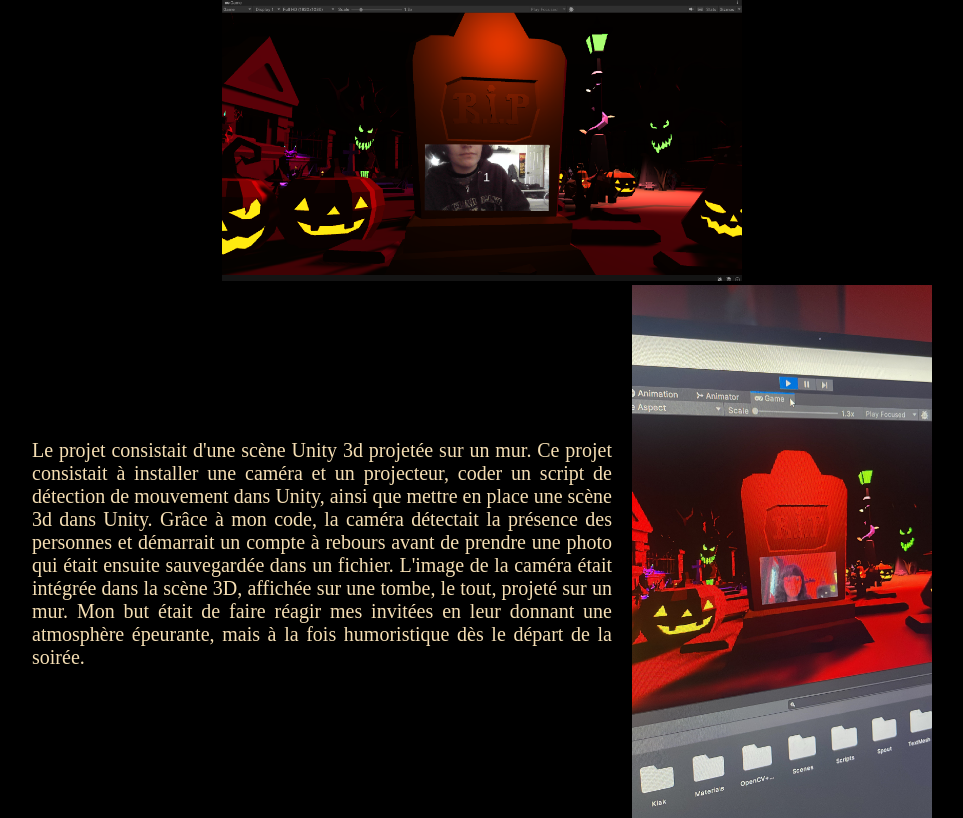
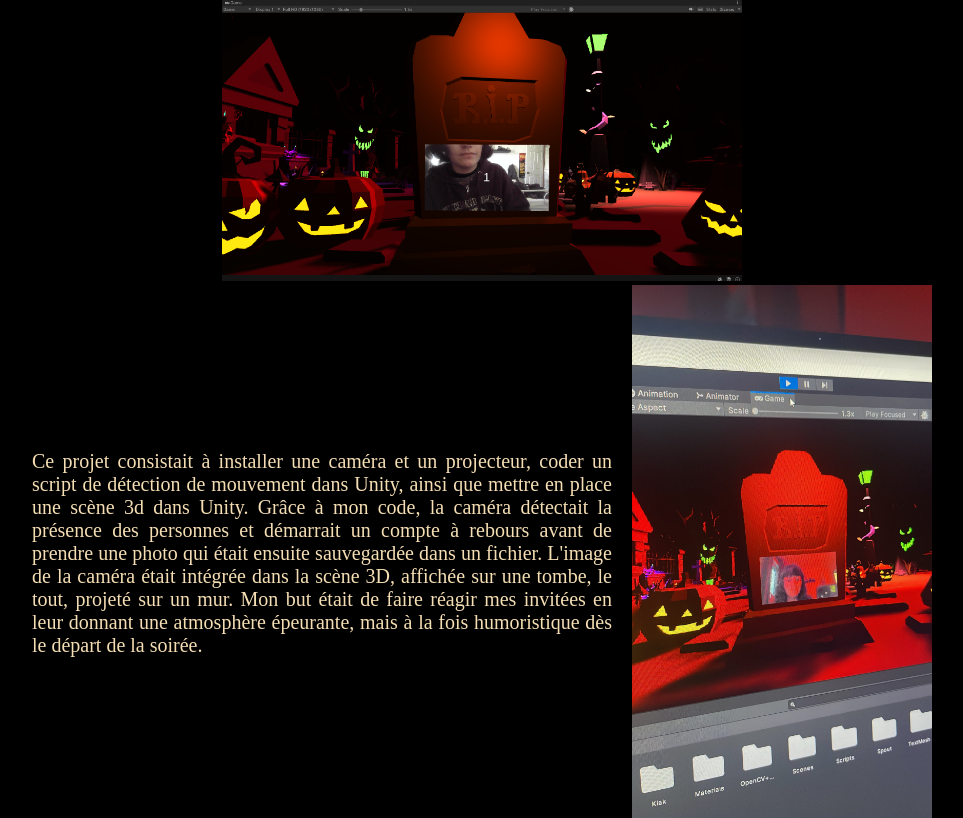
Before and after one commit to Juliettevincent/Porfolio, a PHP site: page /halloween.php in a window 1280 px wide. Shown: the part 173-991 px from the top of the page, without its empty margins (158-1121 px from the left). Run offline with PHP 8.4, Linux system fonts and the light colour scheme.

Commit message:
Correction syntaxe

```diff
--- a/website/halloween.php
+++ b/website/halloween.php
@@ -15,8 +15,7 @@
     <div><img src="../images/projet.png" width="520" height="auto"></img></div>
     </div>
     <div class="description">
-    <p>Le projet consistait d'une scène Unity 3d projetée sur un mur.
-        Ce projet consistait à installer une caméra et un projecteur, coder un script de détection de mouvement dans Unity, ainsi que mettre en place une scène 3d
+    <p>Ce projet consistait à installer une caméra et un projecteur, coder un script de détection de mouvement dans Unity, ainsi que mettre en place une scène 3d
         dans Unity. Grâce à mon code, la caméra détectait la présence des personnes et démarrait un compte à rebours avant de prendre une
         photo qui était ensuite sauvegardée dans un fichier. L'image de la caméra était intégrée dans la scène 3D, affichée sur une tombe, le tout,
         projeté sur un mur. Mon but était de faire réagir mes invitées en leur donnant une atmosphère épeurante, mais à la fois humoristique dès
```
